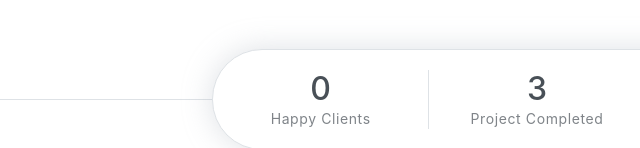
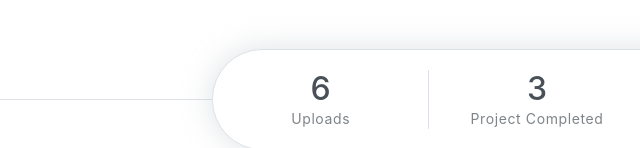
Before and after one commit to trevor-kipkoech/my-prtifolio, a plain HTML site: page index.html in a window 1280 px wide. Shown: the part 652-800 px from the top of the page, 103-743 px from the left. Drawn offline with nearby package versions, Linux system fonts and the light colour scheme; a script that the page names is missing; files whose address does not match are found by name.

Commit message:
updated index.html

```diff
--- a/index.html
+++ b/index.html
@@ -81,8 +81,8 @@
         <!-- Header-widget -->
         <div class="widget">
             <div class="widget-item">
-                <h2>0</h2>
-                <p>Happy Clients</p>
+                <h2>6</h2>
+                <p>Uploads</p>
             </div>
             <div class="widget-item">
                 <h2>3</h2>
```
